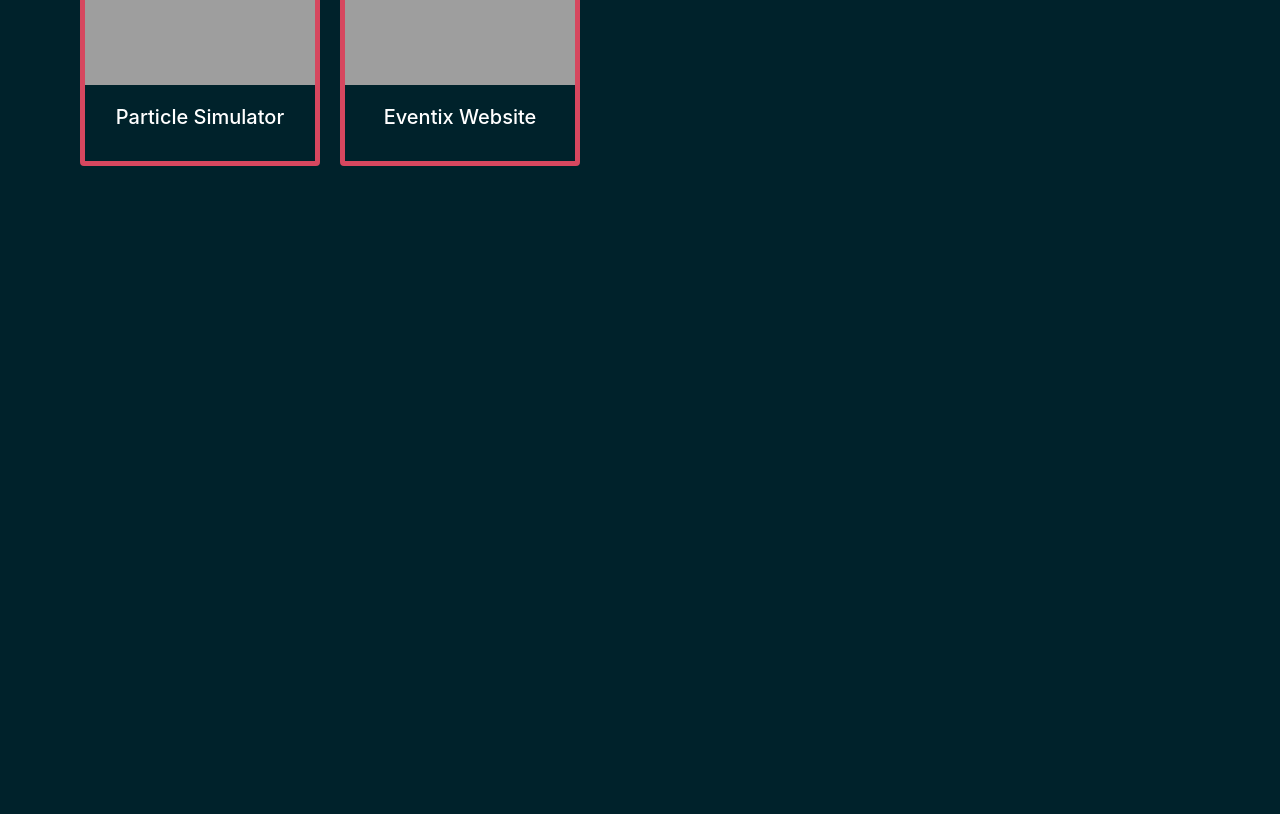
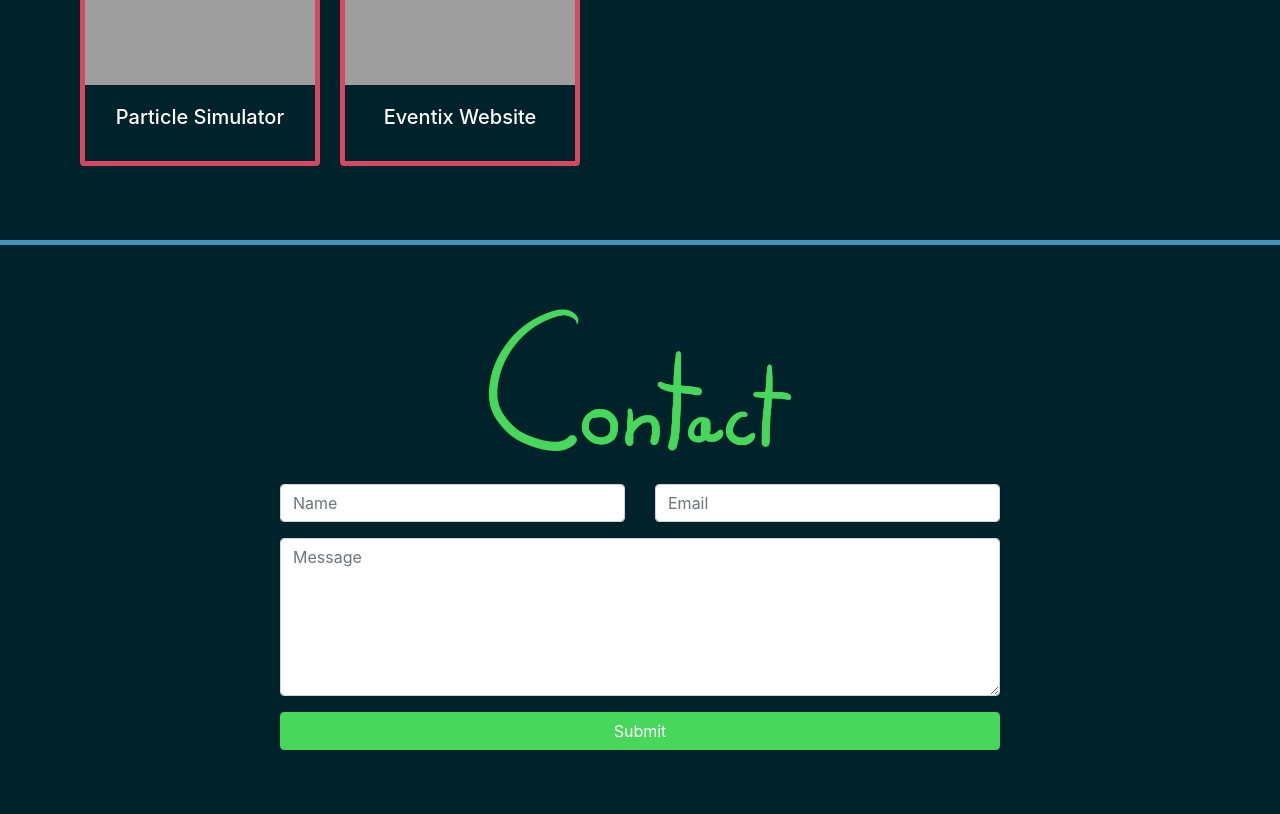
Before and after one commit to fluix-dev/site, a Django app: page / in a window 1280 px wide. Shown: the part 1182-1996 px from the top of the page. Before the commit the page ends 1348 px from the top, so only its background shows below. Run offline with Django 3.2, Linux system fonts and the light colour scheme; some libraries are stand-ins or nearby versions; grey boxes are pictures that could not be loaded.

Commit message:
Added contact section

```diff
--- a/myapp/templates/index.html
+++ b/myapp/templates/index.html
@@ -59,5 +59,37 @@
   </div>
 </div>
 
+<hr>
+
+<div class="no-margin jumbotron text-center text-white">
+  <img class="w-25p" src="{% static 'res/img/contact.png' %}" alt="Handwritten TheAvidDev">
+  <br><br>
+  <div class="container" style="max-width:750px">
+    <form>
+      <div class="row">
+        <div class="col-12 col-md-6">
+          <div class="form-group">
+            <input type="text" class="form-control" id="inputName" placeholder="Name">
+          </div>
+        </div>
+        <div class="col-12 col-md-6">
+          <div class="form-group">
+            <input type="email" class="form-control" id="inputEmail" aria-describedby="emailHelp" placeholder="Email">
+          </div>
+        </div>
+        <div class="col-12">
+          <div class="form-group">
+            <textarea class="form-control" id="messageTextArea" rows="6" placeholder="Message"></textarea>
+          </div>
+        </div>
+      </div>
+      <div col="col-12">
+        <button type="submit" class="btn btn-primary btn-contact">Submit</button>
+      </div>
+    </form>
+  </div>
+
+
+</div>
 
 {% endblock %}
--- a/static/css/style.css
+++ b/static/css/style.css
@@ -61,3 +61,20 @@ div.card {
 .pr-10p {
   padding-right:10%;
 }
+
+hr {
+  padding:0;
+  margin:0;
+  color:#000000;
+  border-width:5px;
+}
+
+.btn-contact {
+  width:100%;
+  background-color:#47D75A;
+  border-color:#47D75A;
+}
+
+.btn-contact:hover {
+  background-color:#2e8c3a;
+}
```
Also changed, not shown: static/res/img/contact.png (added).
